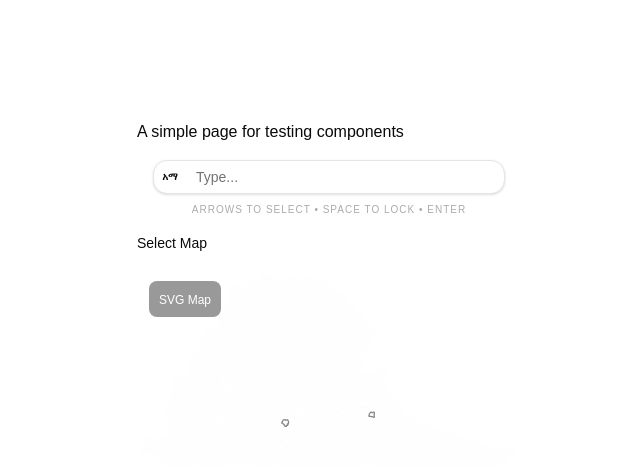
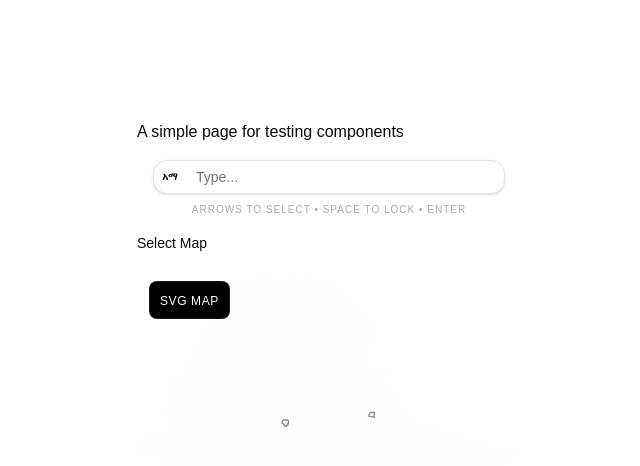
Before and after one commit to coderade1905/GDG, a React (Vite) app: page / in a window 1280 px wide. Shown: the top 466 px of the page, without its empty margins (311-951 px from the left). Built offline with nearby package versions, Linux system fonts and the light colour scheme.

Commit message:
Update region name and enhance styling for KewtiMap component, including stroke color and hover effects

```diff
--- a/src/kewti-maps/component.tsx
+++ b/src/kewti-maps/component.tsx
@@ -43,7 +43,7 @@ const regionNames: Record<number, string> = {
   0: 'AMINA',
   1: 'OROMIA',
   2: 'SOMALIA',
-  3: 'OMAR',
+  3: 'AMHARA',
   4: 'SNNPE',
   5: 'AFAR',
   6: 'TIGRAY',
@@ -129,7 +129,7 @@ export function KewtiMap({ onRegionSelect, label = 'Select Map' }: Props) {
 
         // Apply highlight to the clicked element
         el.setAttribute('data-kewti-selected', 'true')
-        el.setAttribute('stroke', '#2b6ef6')
+        el.setAttribute('stroke', '#111111')
         el.setAttribute('stroke-width', '6')
         el.setAttribute('opacity', '1')
 
@@ -207,8 +207,8 @@ export function KewtiMap({ onRegionSelect, label = 'Select Map' }: Props) {
       <label className="flex flex-col gap-3">
         <span className="text-sm font-medium text-foreground">{label}</span>
         {selectedRegion !== null && (
-          <div className="px-3 py-2 rounded-md bg-blue-100 dark:bg-blue-950 border border-blue-300 dark:border-blue-700 animate-in fade-in slide-in-from-top-2 duration-300">
-            <span className="text-sm font-semibold text-blue-900 dark:text-blue-100">
+          <div className="px-3 py-2 rounded-md bg-black text-white border border-white/15 shadow-sm animate-in fade-in slide-in-from-top-2 duration-300">
+            <span className="text-sm font-semibold tracking-wide uppercase text-white">
               {getRegionName(selectedRegion)}
             </span>
           </div>
@@ -219,15 +219,15 @@ export function KewtiMap({ onRegionSelect, label = 'Select Map' }: Props) {
         <div ref={svgContainerRef} className="w-full h-full" />
 
         <div className={cn(
-          "absolute left-3 top-3 px-2.5 py-1.5 rounded-md bg-black/40 backdrop-blur-sm transition-all duration-300",
+          "absolute left-3 top-3 px-2.5 py-1.5 rounded-md bg-black text-white border border-white/10 backdrop-blur-sm transition-all duration-300",
           selectedRegion !== null || hoveredRegion !== null ? "opacity-0 pointer-events-none" : "opacity-100"
         )}>
-          <span className="text-xs font-medium text-white">SVG Map</span>
+          <span className="text-xs font-medium uppercase tracking-wider text-white">SVG Map</span>
         </div>
 
         {hoveredRegion !== null && (
           <div
-            className="fixed px-3 py-1.5 rounded-md bg-slate-800 text-white text-xs font-semibold pointer-events-none shadow-lg z-50"
+            className="fixed px-3 py-1.5 rounded-md bg-black text-white text-xs font-semibold uppercase tracking-wide pointer-events-none shadow-lg border border-white/15 z-50"
             style={{
               left: `${mousePos.x + 20}px`,
               top: `${mousePos.y + 20}px`,
```
